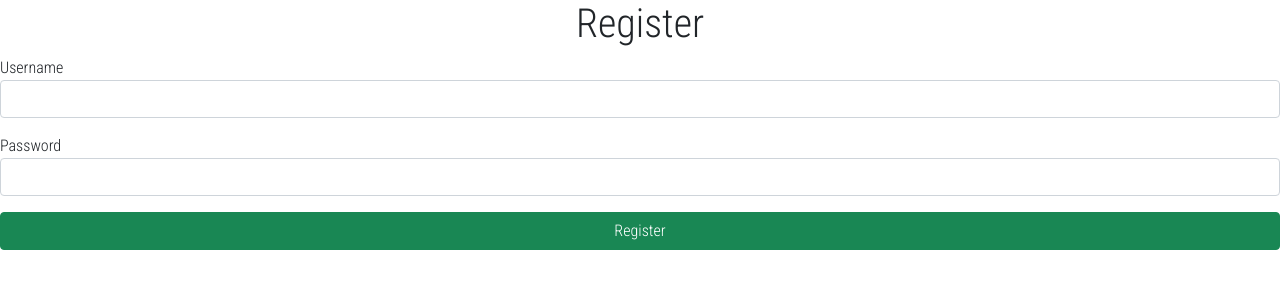
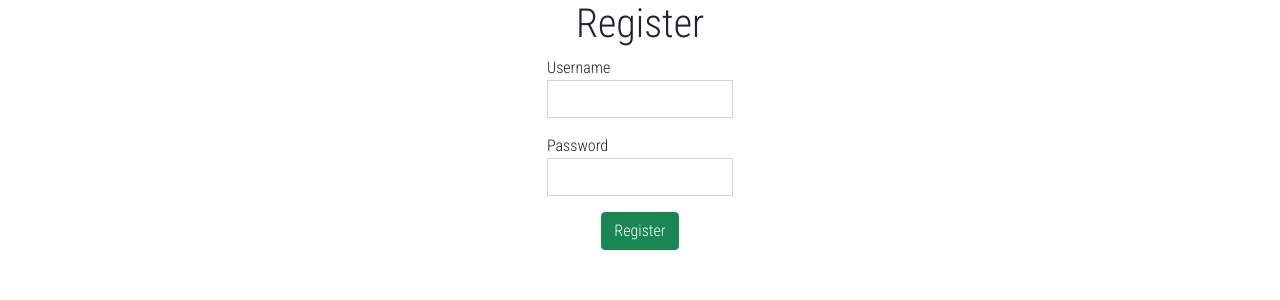
Before and after one commit to Jamesjr95/django_marvel, a Django app: page /users/register/ in a window 1280 px wide. Shown: the part 63-363 px from the top of the page. Run offline with Django 4.2, Linux system fonts and the light colour scheme; some libraries are stand-ins or nearby versions.

Commit message:
fixed register page

```diff
--- a/static/css/index.css
+++ b/static/css/index.css
@@ -159,3 +159,7 @@ form.search button:hover {
 .fa-heart:hover{
   cursor: pointer;
 }
+
+#log_button{
+  border-radius: 0%;
+}
--- a/templates/users/login.html
+++ b/templates/users/login.html
@@ -17,6 +17,6 @@
 
   {% csrf_token %}
 
-  <button type="submit" class="btn btn-primary border-0">Log in</button>
+  <button type="submit" class="btn btn-primary rounded-0">Log in</button>
 </form>
 {% endblock content %}
--- a/templates/users/register.html
+++ b/templates/users/register.html
@@ -1,9 +1,11 @@
-{% extends 'base.html' %}
-
-{% block content %}
+{% extends 'base.html' %} {% block content %}
 <h1 class="text-center">Register</h1>
 
-    <form action="{% url 'users_app:register' %}" method="POST" class="d-flex flex-column align-items=center gap-3">
+<form
+  action="{% url 'users_app:register' %}"
+  method="POST"
+  class="d-flex flex-column align-items-center gap-3 justify-content-center"
+>
   <fieldset>
     <label for="id_username">{{form.username.label}}</label>
     {{form.username}}
@@ -16,10 +18,7 @@
 
   {% csrf_token %}
 
-        <button type='submit' class='btn btn-success'>Register</button>
-
+  <button type="submit" class="btn btn-success">Register</button>
 </form>
 
-
-
 {% endblock content %}
--- a/users_app/forms.py
+++ b/users_app/forms.py
@@ -14,8 +14,8 @@ class UserForm(forms.ModelForm):
         widgets = {
             'first_name': forms.TextInput(attrs={'class':'form-control'}),
             'last_name': forms.TextInput(attrs={'class':'form-control'}),
-            'username': forms.TextInput(attrs={'class':'form-control'}),
-            'password': forms.PasswordInput(attrs={'class':'form-control'}),
+            'username': forms.TextInput(attrs={'class':'form-control', 'id':'log_button'}),
+            'password': forms.PasswordInput(attrs={'class':'form-control', 'id':'log_button'}),
         }
 
 class UserAuthForm(UserForm):
```
Also changed, not shown: db.sqlite3. Lines whose indentation alone changed are shown as unchanged.
